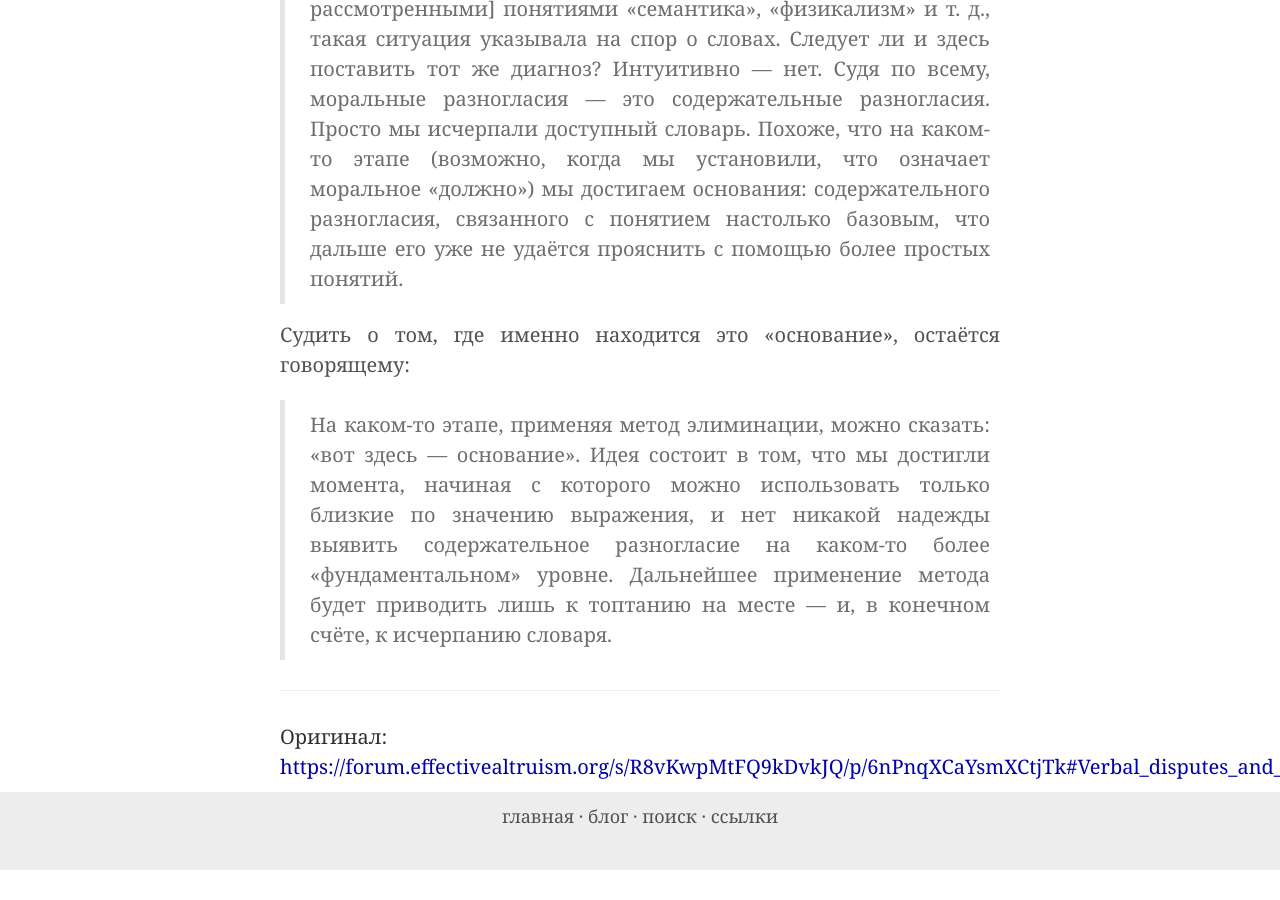
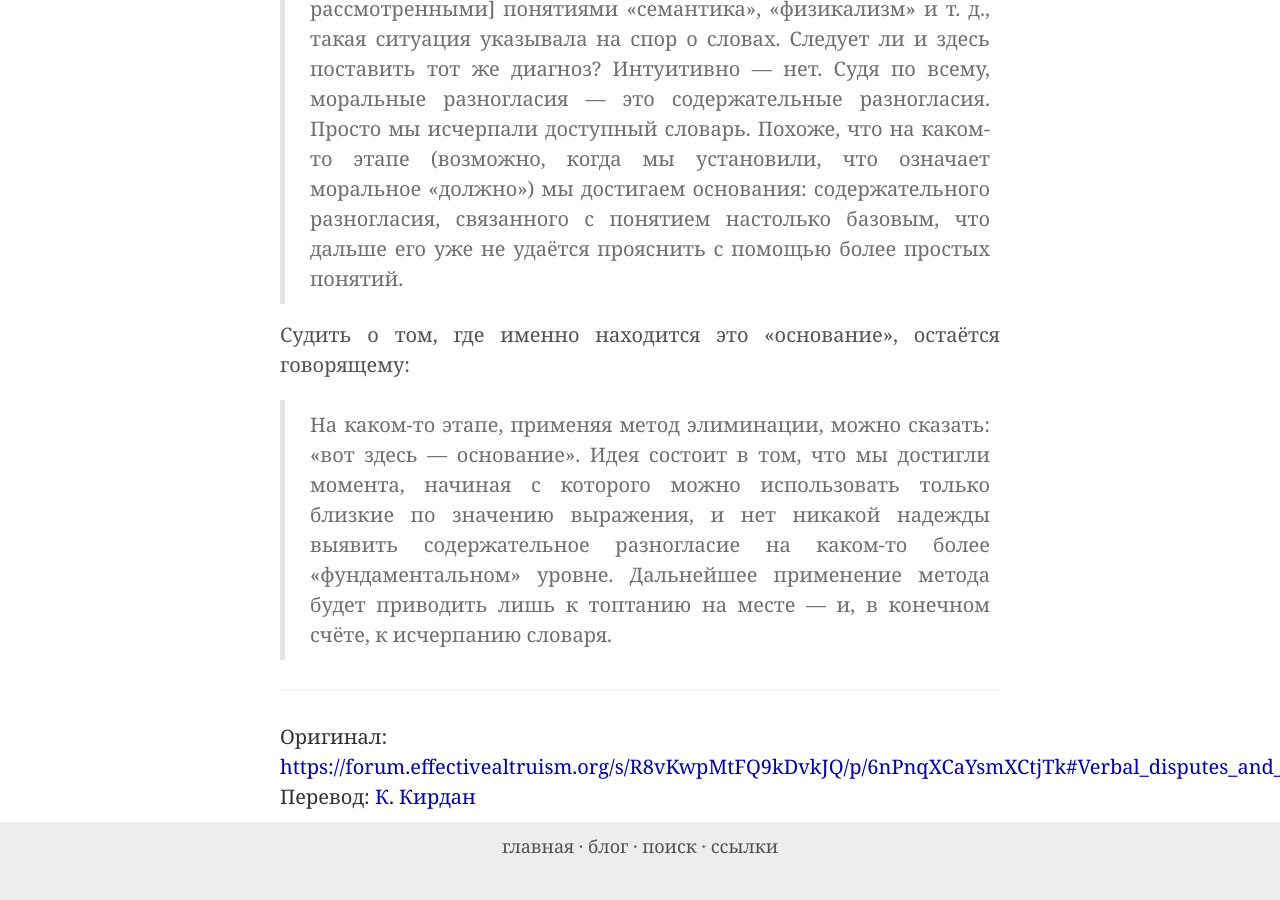
Before and after one commit to ReducingSuffering/reducingsuffering.github.io, a Jekyll site: the page built from _articles/lukas-gloor-3.md, in a window 1280 px wide and 900 px high, scrolled down 1418 px. Built offline with Jekyll 4.4.1, drawn with Linux system fonts in a browser that asks for light colours; before the commit the page ends 2288 px from its top, so only the background shows below that.

Commit message:
Update lukas-gloor-3.md

```diff
--- a/_articles/lukas-gloor-3.md
+++ b/_articles/lukas-gloor-3.md
@@ -6,6 +6,7 @@ authors:
 original: https://forum.effectivealtruism.org/s/R8vKwpMtFQ9kDvkJQ/p/6nPnqXCaYsmXCtjTk#Verbal_disputes_and_the_method_of_elimination
 original_date:
   - 2020.06.05
+translated_by: К. Кирдан
 is_fragment: true
 preview: assets/images/previews/515bd98a-bd9b-4294-b827-077e87507a70.jpg
 excerpt: "В статье «Verbal Disputes» Дэвид Чалмерс (2011) предложил так называемый «метод элиминации» (метод исключения), помогающий определить, носит ли разногласие содержательный характер или же это просто спор о словах (версия этой же процедуры — «рационалистское табу» Юдковского). В отличие от подлинных содержательных разногласий, чисто словесные разногласия возникают лишь потому, что участники обсуждения не замечают, что используют разную лексику. Известный пример: два человека спорят о том, издаёт ли звук дерево, падающее в лесу, если рядом никого нет."
```
